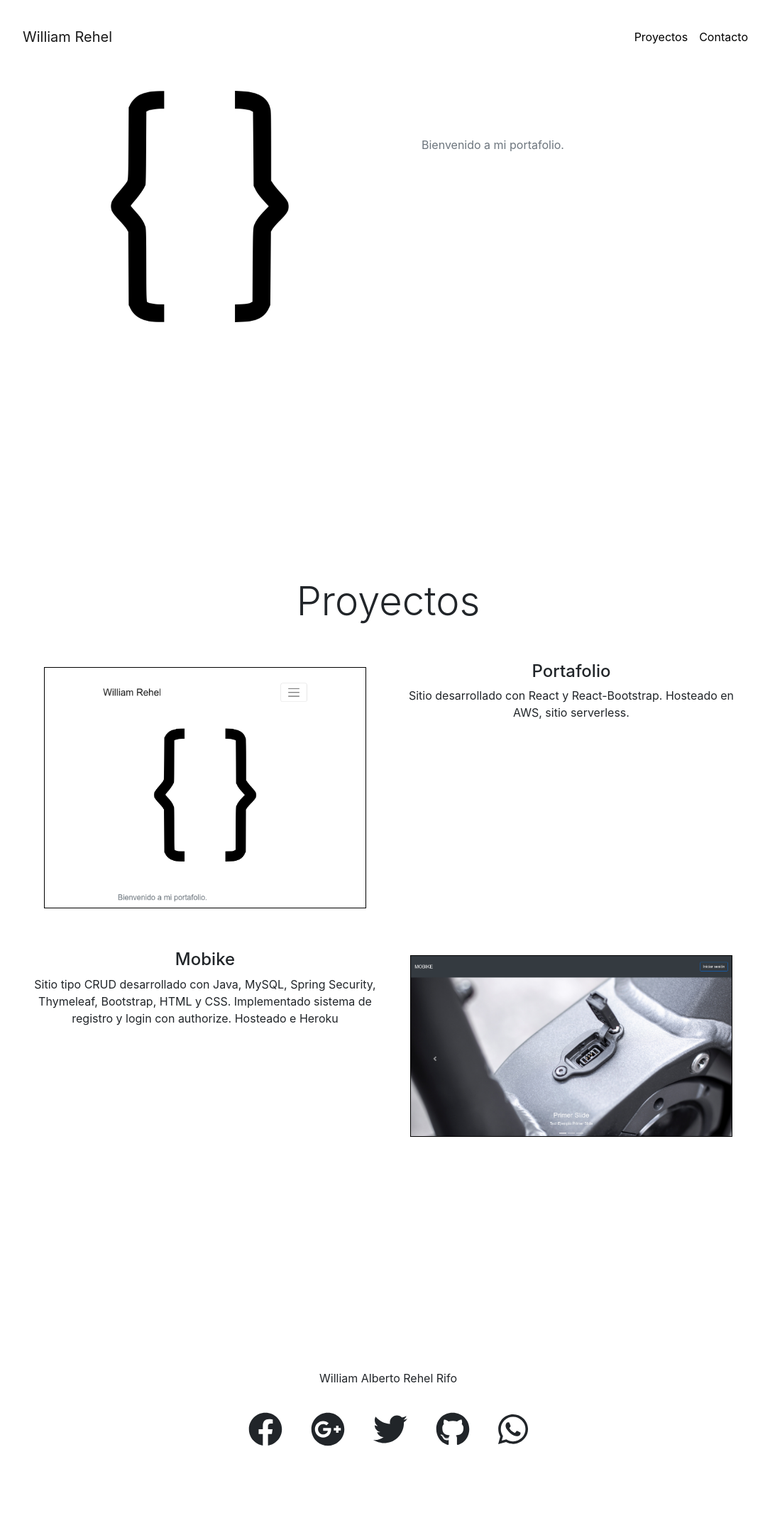
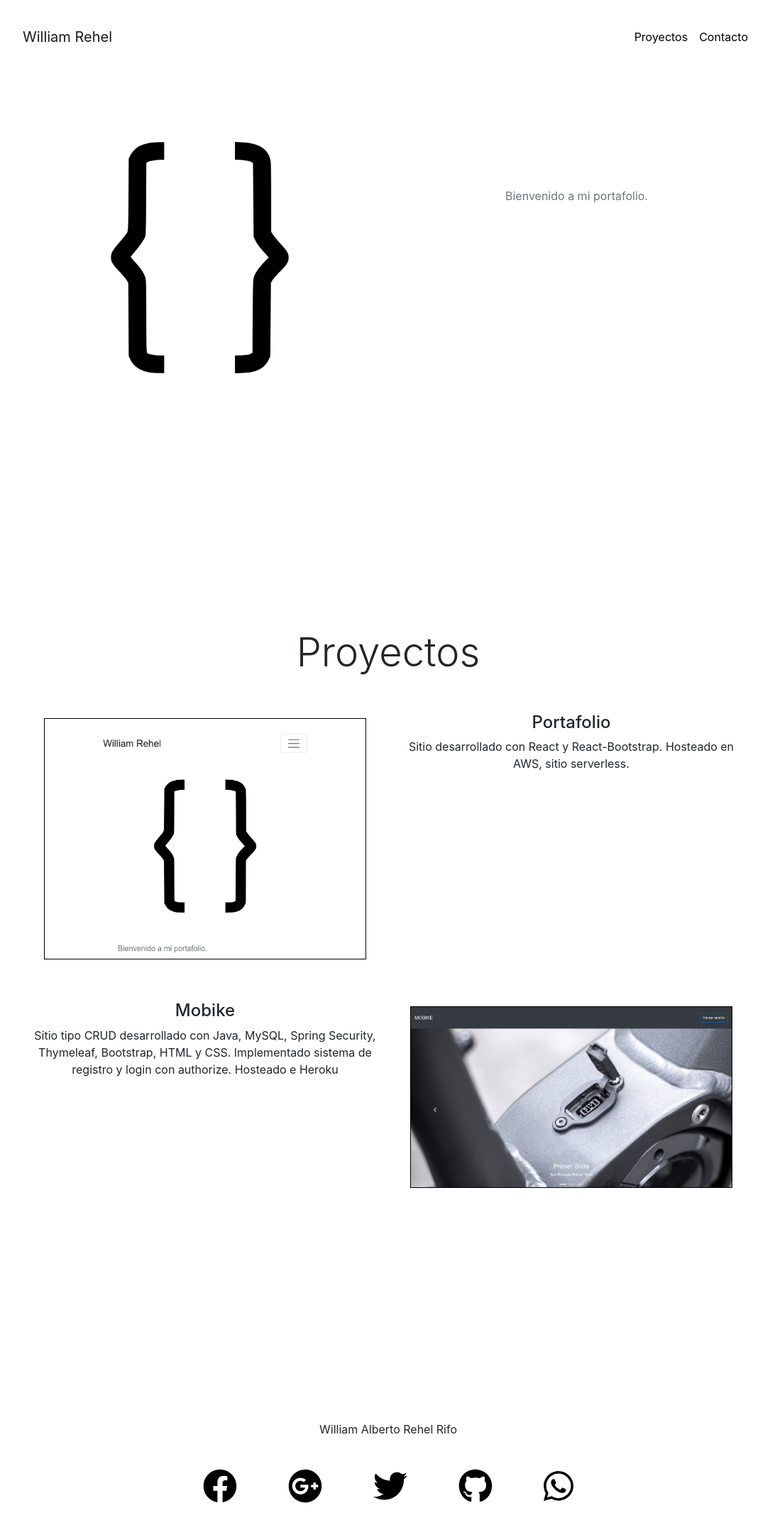
Before and after one commit to williamRR/portafolio, a React (Create React App) app: page / in a window 1280 px wide. Shown: the top 2156 px of the page at 71% size, without its empty margins (93-1178 px from the left). Before the commit the page ends 2082 px from the top, so only its background shows below. Built offline with nearby package versions, Linux system fonts and the light colour scheme.

Commit message:
Fixed position and footer

```diff
--- a/src/components/FirstSection.js
+++ b/src/components/FirstSection.js
@@ -9,7 +9,7 @@ import { Jumbotron } from 'react-bootstrap'
 const FirstSection = () => {
 
   const classes = {
-    section: { marginBottom: "45vh"},
+    section: { marginBottom: "45vh", marginTop: "15vh"},
     jumbotron: { background: "white" },
     image: {width: "50%"}
   }
@@ -21,7 +21,7 @@ const FirstSection = () => {
           <Image fluid style={classes.image} src={logo} />
         </Col>
         <Col xs={12} md={6}>
-          <Jumbotron style={classes.jumbotron} className="align-center">
+          <Jumbotron style={classes.jumbotron} className="align-center text-center">
               <p className="text-muted">
                 Bienvenido a mi portafolio.
             </p>
--- a/src/components/Footer.js
+++ b/src/components/Footer.js
@@ -2,6 +2,7 @@ import { FontAwesomeIcon } from '@fortawesome/react-fontawesome'
 import React from 'react'
 import { Col, Container, Row } from 'react-bootstrap'
 import { faFacebook, faGithub, faTwitter, faGooglePlus, faWhatsapp } from '@fortawesome/free-brands-svg-icons'
+import Nav from 'react-bootstrap/Nav'
 
 const Footer = () => {
 
@@ -23,14 +24,24 @@ const Footer = () => {
           </p>
         </Col>
       </Row>
-      <Row>
-        <Col className="text-center">
+      <Row className="text-center display-block" style={{ justifyContent: "center" }}>
+        {/* <Col className="text-center"> */}
+        <Nav.Link style={{ color: "black" }} href="https://wa.me/<56930023354>">
           <FontAwesomeIcon style={classes.icon} size="3x" icon={faFacebook} />
+        </Nav.Link>
+        <Nav.Link style={{ color: "black" }} href="https://wa.me/<56930023354>">
           <FontAwesomeIcon style={classes.icon} size="3x" icon={faGooglePlus} />
+        </Nav.Link>
+        <Nav.Link style={{ color: "black" }} href="https://wa.me/<56930023354>">
           <FontAwesomeIcon style={classes.icon} size="3x" icon={faTwitter} />
+        </Nav.Link>
+        <Nav.Link style={{ color: "black" }} href="https://wa.me/<56930023354>">
           <FontAwesomeIcon style={classes.icon} size="3x" icon={faGithub} />
+        </Nav.Link>
+        <Nav.Link style={{ color: "black" }} href="https://wa.me/<56930023354>">
           <FontAwesomeIcon style={classes.icon} size="3x" icon={faWhatsapp} />
-        </Col>
+        </Nav.Link>
+        {/* </Col> */}
       </Row>
     </Container>
   )
```
